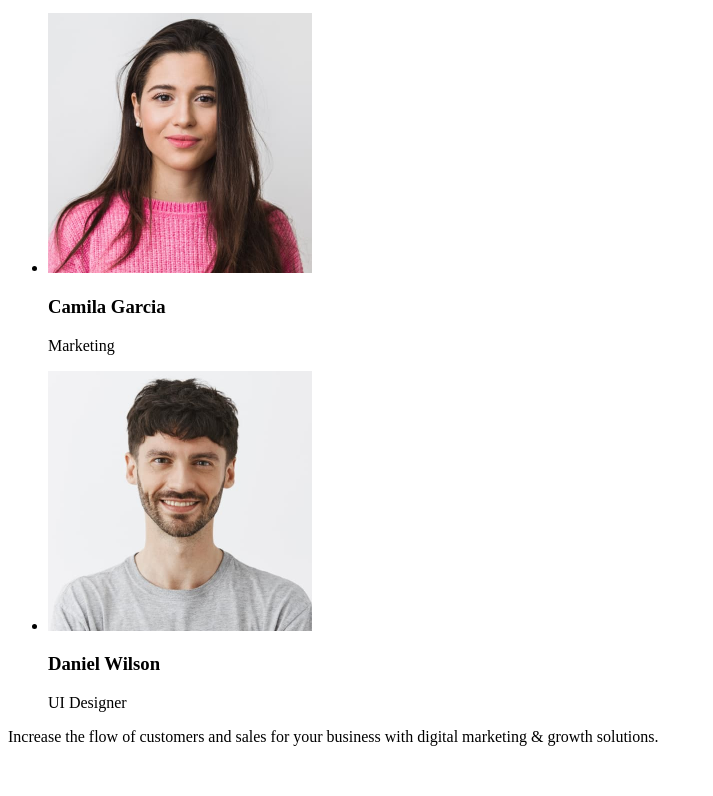
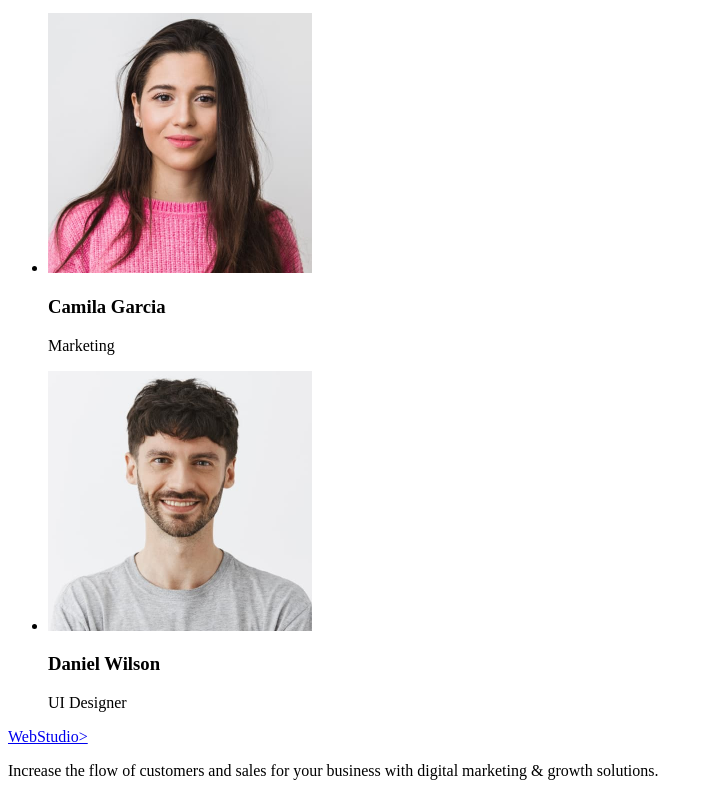
Before and after one commit to Slahur/goit-markup-hw-01, a plain HTML site: page index.html in a window 1280 px wide. Shown: the part 2007-2803 px from the top of the page, without its empty margins (0-713 px from the left). Before the commit the page ends 2769 px from the top, so only its background shows below. Drawn offline with Linux system fonts and the light colour scheme.

Commit message:
CompleteReadtDone

```diff
--- a/index.html
+++ b/index.html
@@ -128,7 +128,7 @@
       </section>
     </main>
     <footer>
-      <a href="./index.html"><WebStudio></a>
+      <a href="./index.html">WebStudio></a>
 
       <p>
         Increase the flow of customers and sales for your business with digital
```
